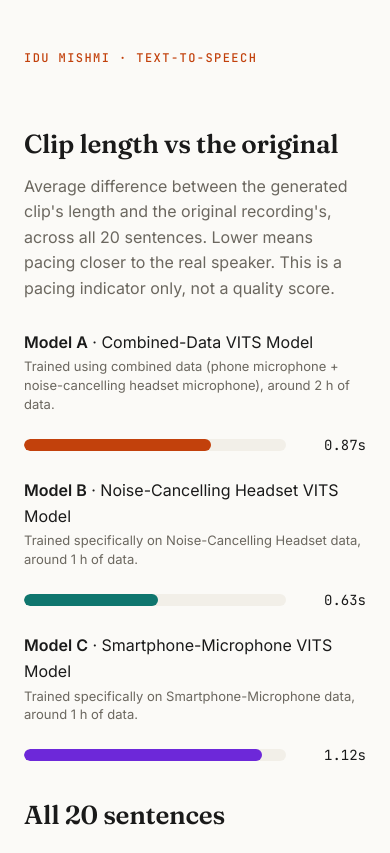
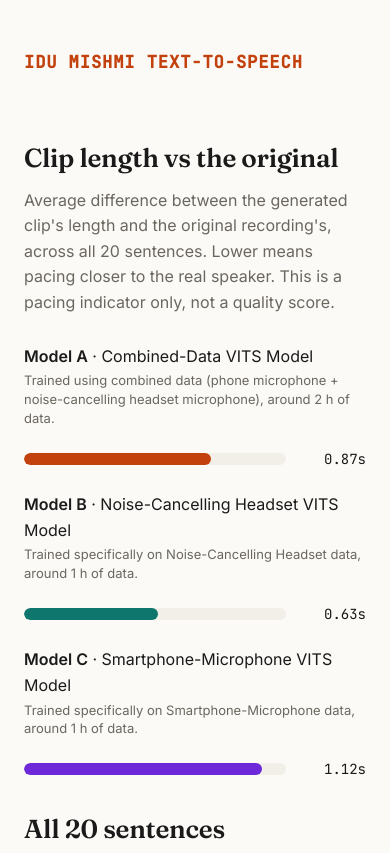
Before and after one commit to MEHDI-ASLAM/idu_tts_voice_display, a plain HTML site: page index.html in a window 390 px wide. Shown: the top 853 px of the page. Drawn offline with Linux system fonts and the light colour scheme.

Commit message:
Improve website branding and mobile responsiveness

```diff
--- a/assets/style.css
+++ b/assets/style.css
@@ -5,7 +5,29 @@ body{margin:0;background:var(--bg);color:var(--ink);font:16px/1.6 Inter,system-u
 .wrap{max-width:1120px;margin:0 auto;padding:0 24px}
 h1,h2{font-family:Fraunces,Georgia,serif;font-weight:600;letter-spacing:-.01em;margin:0}
 .top{padding:50px 0 24px}
-.eyebrow{font:500 12px 'JetBrains Mono',monospace;letter-spacing:.12em;text-transform:uppercase;color:var(--accent);margin:0 0 14px}
+
+
+.eyebrow {
+  font-family: 'JetBrains Mono', monospace;
+  font-size: clamp(22px, 2.5vw, 32px);
+  font-weight: 600;
+  letter-spacing: 0.10em;
+  line-height: 1.3;
+  text-transform: uppercase;
+  color: var(--accent);
+  margin: 0 0 20px;
+}
+
+@media (max-width: 600px) {
+  .eyebrow {
+    font-size: clamp(14px, 4.4vw, 20px);
+    font-weight: 700;
+    letter-spacing: 0.05em;
+    line-height: 1.4;
+    margin-bottom: 20px;
+  }
+}
+
 h1{font-size:clamp(32px,5vw,52px);line-height:1.1}
 .lede{font-size:18px;color:var(--muted);margin:14px 0 0;max-width:60ch}
 section{padding:20px 0 8px}
--- a/index.html
+++ b/index.html
@@ -13,7 +13,7 @@
 <body>
 <main class="wrap">
   <header class="top">
-    <p class="eyebrow">Idu Mishmi · Text-to-speech</p>
+    <p class="eyebrow">IDU MISHMI TEXT-TO-SPEECH</p>
   </header>
 
   <section>
```
